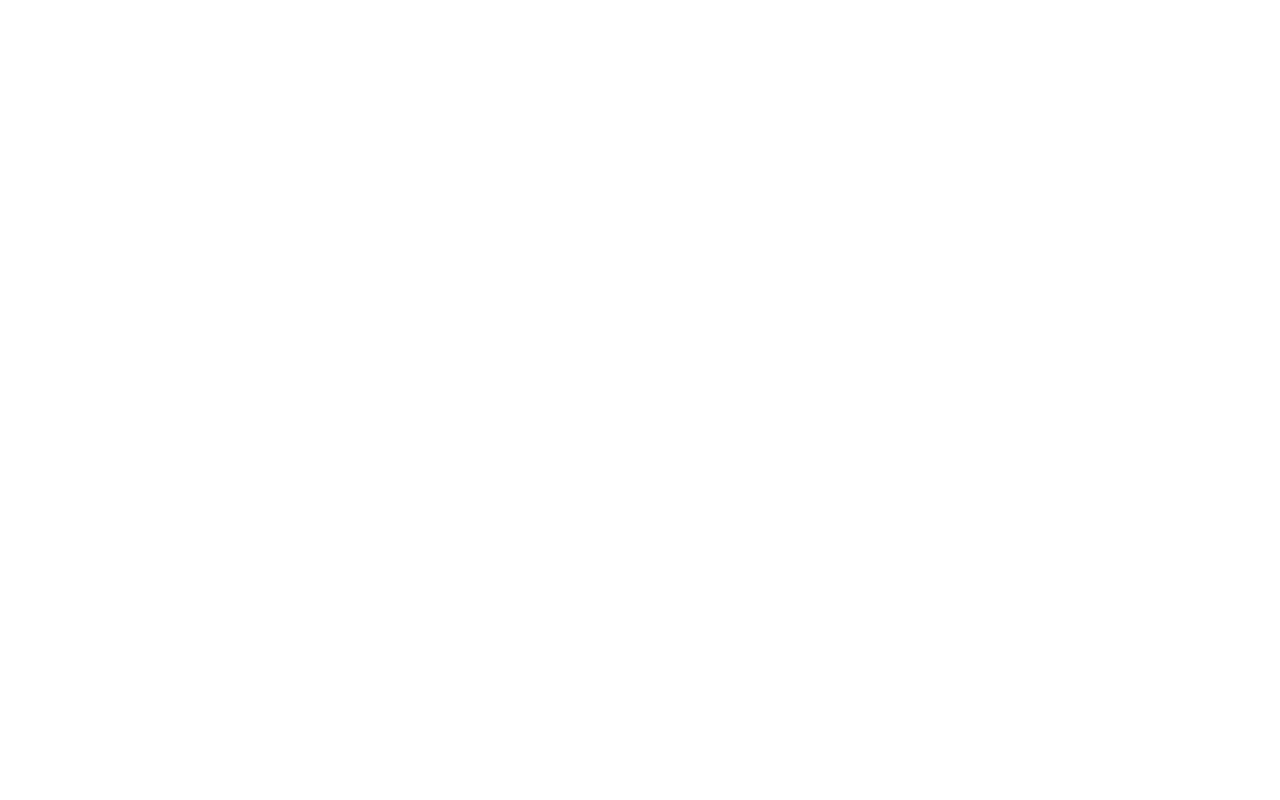
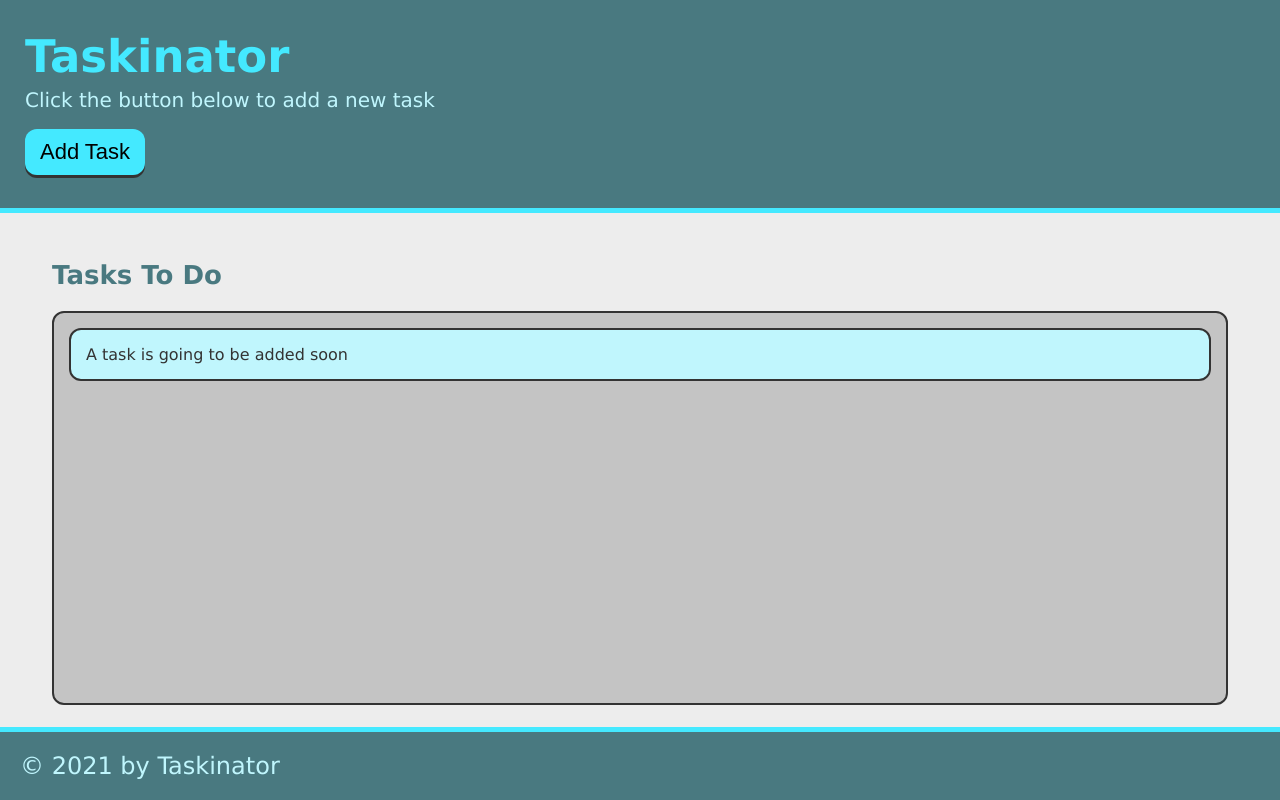
Before and after one commit to ckyle121/Taskinator, a plain HTML site: page index.html in a window 1280 px wide. Drawn offline with Linux system fonts and the light colour scheme.

Commit message:
set up html

```diff
--- a/index.html
+++ b/index.html
@@ -4,9 +4,29 @@
     <meta charset="UTF-8">
     <meta http-equiv="X-UA-Compatible" content="IE=edge">
     <meta name="viewport" content="width=device-width, initial-scale=1.0">
-    <title>Document</title>
+    <title>Taskinator</title>
+    <link rel="stylesheet" href="./assets/css/style.css">
 </head>
 <body>
+    <header>
+        <h1 class="page-title">Taskinator</h1>
+        <p>Click the button below to add a new task</p>
+        <button class="btn">Add Task</button>
+    </header>
 
+    <main class="page-content">
+        <section class="task-list-wrapper">
+            <h2 class="list-title">Tasks To Do</h2>
+            <ul class="task-list">
+                <li class="task-item">A task is going to be added soon</li>
+            </ul>
+        </section>
+    </main>
+
+    <footer>
+        &copy; 2021 by Taskinator
+    </footer>
+
+    <script src="./assets/js/script.js"></script>
 </body>
 </html>
```
